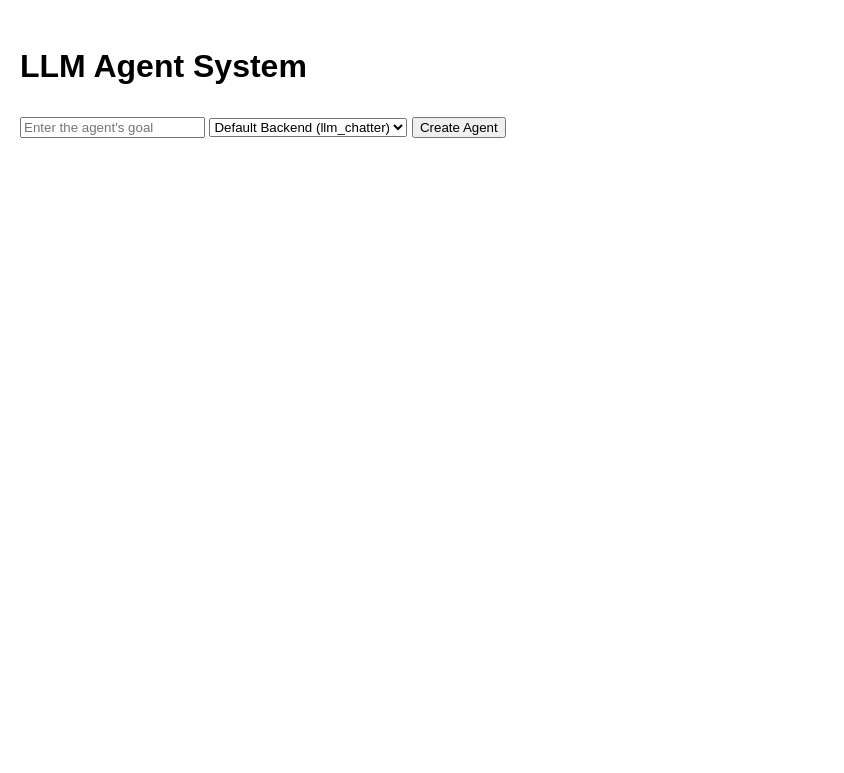
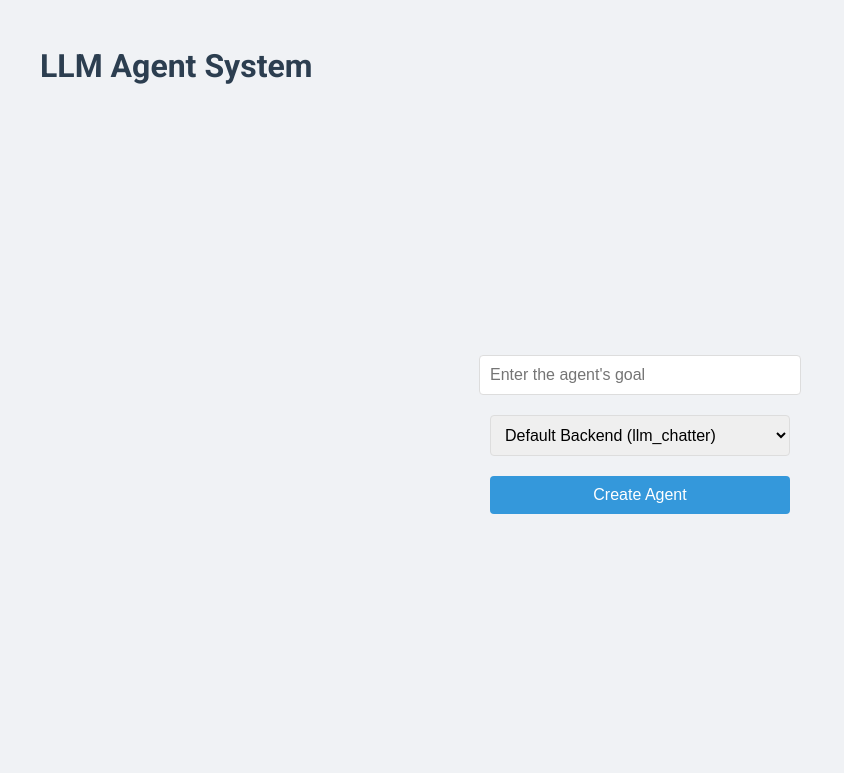
Before and after one commit to MeNicefellow/Nicefellow-LLM-Agent, a Flask app: page / in a window 1280 px wide. Shown: the top 773 px of the page, without its empty margins (0-844 px from the left). Run offline with Flask 3, Linux system fonts and the light colour scheme.

Commit message:
ui updated

```diff
--- a/templates/index.html
+++ b/templates/index.html
@@ -6,76 +6,132 @@
     <title>LLM Agent System</title>
     <script src="https://cdn.jsdelivr.net/npm/vue@2.6.14/dist/vue.js"></script>
     <script src="https://cdn.jsdelivr.net/npm/axios/dist/axios.min.js"></script>
+    <link href="https://fonts.googleapis.com/css2?family=Roboto:wght@300;400;700&display=swap" rel="stylesheet">
     <style>
         body {
-            font-family: Arial, sans-serif;
+            font-family: 'Roboto', sans-serif;
             line-height: 1.6;
             margin: 0;
+            padding: 0;
+            background-color: #f0f2f5;
+            color: #333;
+        }
+        .container {
+            max-width: 1200px;
+            margin: 0 auto;
             padding: 20px;
         }
-        .container {
+        h1, h2 {
+            color: #2c3e50;
+        }
+        .input-form {
+            display: flex;
+            flex-direction: column;
+            align-items: center;
+            justify-content: center;
+            height: 80vh;
+            text-align: center;
+        }
+        .input-form input, .input-form select, .input-form button {
+            margin: 10px 0;
+            padding: 10px;
+            width: 300px;
+            border: 1px solid #ddd;
+            border-radius: 4px;
+            font-size: 16px;
+        }
+        .input-form button {
+            background-color: #3498db;
+            color: white;
+            border: none;
+            cursor: pointer;
+            transition: background-color 0.3s;
+        }
+        .input-form button:hover {
+            background-color: #2980b9;
+        }
+        .agent-interface {
             display: flex;
             gap: 20px;
         }
         .left-column {
             flex: 2;
+            background-color: white;
+            padding: 20px;
+            border-radius: 8px;
+            box-shadow: 0 2px 4px rgba(0,0,0,0.1);
         }
         .right-column {
             flex: 1;
+            background-color: white;
+            padding: 20px;
+            border-radius: 8px;
+            box-shadow: 0 2px 4px rgba(0,0,0,0.1);
         }
         .profile-item, .memory-item, .plan-item {
-            margin-bottom: 10px;
+            margin-bottom: 15px;
         }
         .profile-label, .memory-label, .plan-label {
             font-weight: bold;
-        }
-        .trait-list, .plan-list {
-            margin: 0;
-            padding-left: 20px;
+            color: #34495e;
         }
         .current-step {
             font-weight: bold;
-            color: #007bff;
+            color: #3498db;
         }
         pre {
-            background-color: #f4f4f4;
-            padding: 10px;
-            border-radius: 5px;
+            background-color: #f8f9fa;
+            padding: 15px;
+            border-radius: 4px;
             white-space: pre-wrap;
             word-wrap: break-word;
-        }
-        .feedback-section, .conclusion-section, .decision-section {
-            margin-top: 20px;
-            border-top: 1px solid #ccc;
-            padding-top: 20px;
-        }
-        .decision {
-            margin-top: 10px;
-            padding: 10px;
-            background-color: #e9ecef;
-            border-radius: 5px;
-        }
-        .memory-section {
-            background-color: #f8f9fa;
-            padding: 15px;
-            border-radius: 5px;
-            max-height: 100vh;
-            overflow-y: auto;
+            font-size: 14px;
         }
         .action-buttons {
             display: flex;
             gap: 10px;
+            margin-top: 15px;
+        }
+        .action-buttons button {
+            padding: 8px 16px;
+            border: none;
+            border-radius: 4px;
+            cursor: pointer;
+            transition: background-color 0.3s;
+        }
+        .action-buttons button:nth-child(1) {
+            background-color: #2ecc71;
+            color: white;
+        }
+        .action-buttons button:nth-child(2) {
+            background-color: #e74c3c;
+            color: white;
+        }
+        .action-buttons button:nth-child(3) {
+            background-color: #f39c12;
+            color: white;
+        }
+        .action-buttons button:hover {
+            opacity: 0.9;
+        }
+        .adjust-action-form textarea {
+            width: 100%;
             margin-top: 10px;
+            padding: 10px;
+            border: 1px solid #ddd;
+            border-radius: 4px;
+            font-size: 14px;
         }
-        .adjust-action-form {
-            margin-top: 10px;
+        .memory-section {
+            max-height: 80vh;
+            overflow-y: auto;
         }
     </style>
 </head>
 <body>
-    <div id="app">
+    <div id="app" class="container">
         <h1>LLM Agent System</h1>
-        <div v-if="!agent">
+        <div v-if="!agent" class="input-form">
             <input v-model="goal" placeholder="Enter the agent's goal">
             <select v-model="selectedBackend">
                 <option value="llm_chatter">Default Backend (llm_chatter)</option>
@@ -83,7 +139,7 @@
             </select>
             <button @click="createAgent">Create Agent</button>
         </div>
-        <div v-else class="container">
+        <div v-else class="agent-interface">
             <div class="left-column">
                 <h2>Agent Profile</h2>
                 <div v-if="agent.profile">
@@ -95,7 +151,7 @@
                     </div>
                     <div class="profile-item">
                         <span class="profile-label">Traits:</span>
-                        <ul class="trait-list">
+                        <ul>
                             <li v-for="trait in agent.profile.traits">{{ '{{ trait }}' }}</li>
                         </ul>
                     </div>
@@ -128,7 +184,7 @@
                         <button @click="showAdjustForm = true">Adjust Action</button>
                     </div>
                     <div v-if="showAdjustForm" class="adjust-action-form">
-                        <textarea v-model="adjustmentInput" rows="4" cols="50" placeholder="Provide information to adjust the action..."></textarea>
+                        <textarea v-model="adjustmentInput" rows="4" placeholder="Provide information to adjust the action..."></textarea>
                         <button @click="adjustAction">Submit Adjustment</button>
                     </div>
                 </div>
@@ -146,7 +202,7 @@
 
                 <div class="feedback-section">
                     <h2>Provide Feedback</h2>
-                    <textarea v-model="feedback" rows="4" cols="50" placeholder="Enter your feedback here..."></textarea>
+                    <textarea v-model="feedback" rows="4" placeholder="Enter your feedback here..."></textarea>
                     <button @click="submitFeedback">Submit Feedback</button>
                 </div>
 
```
